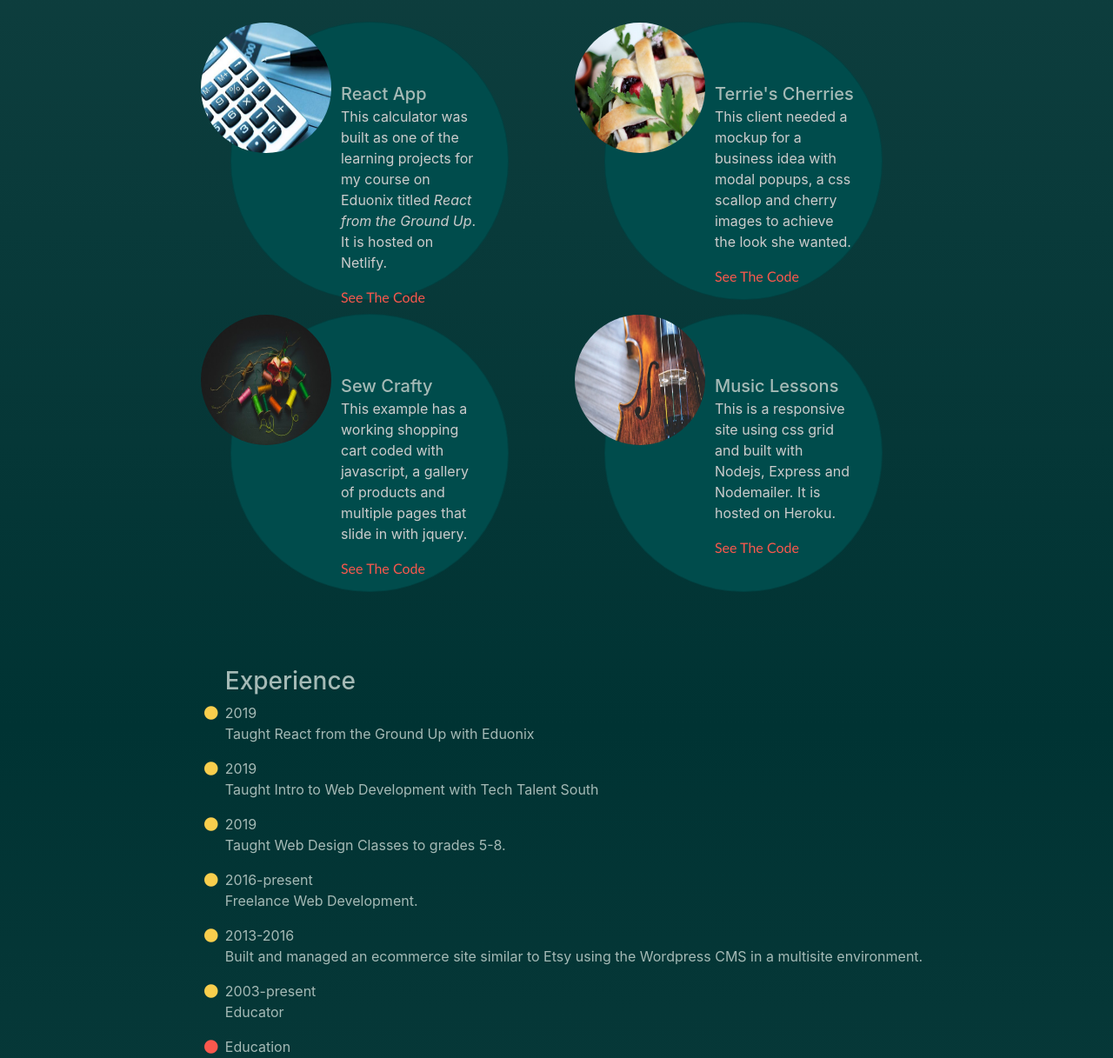
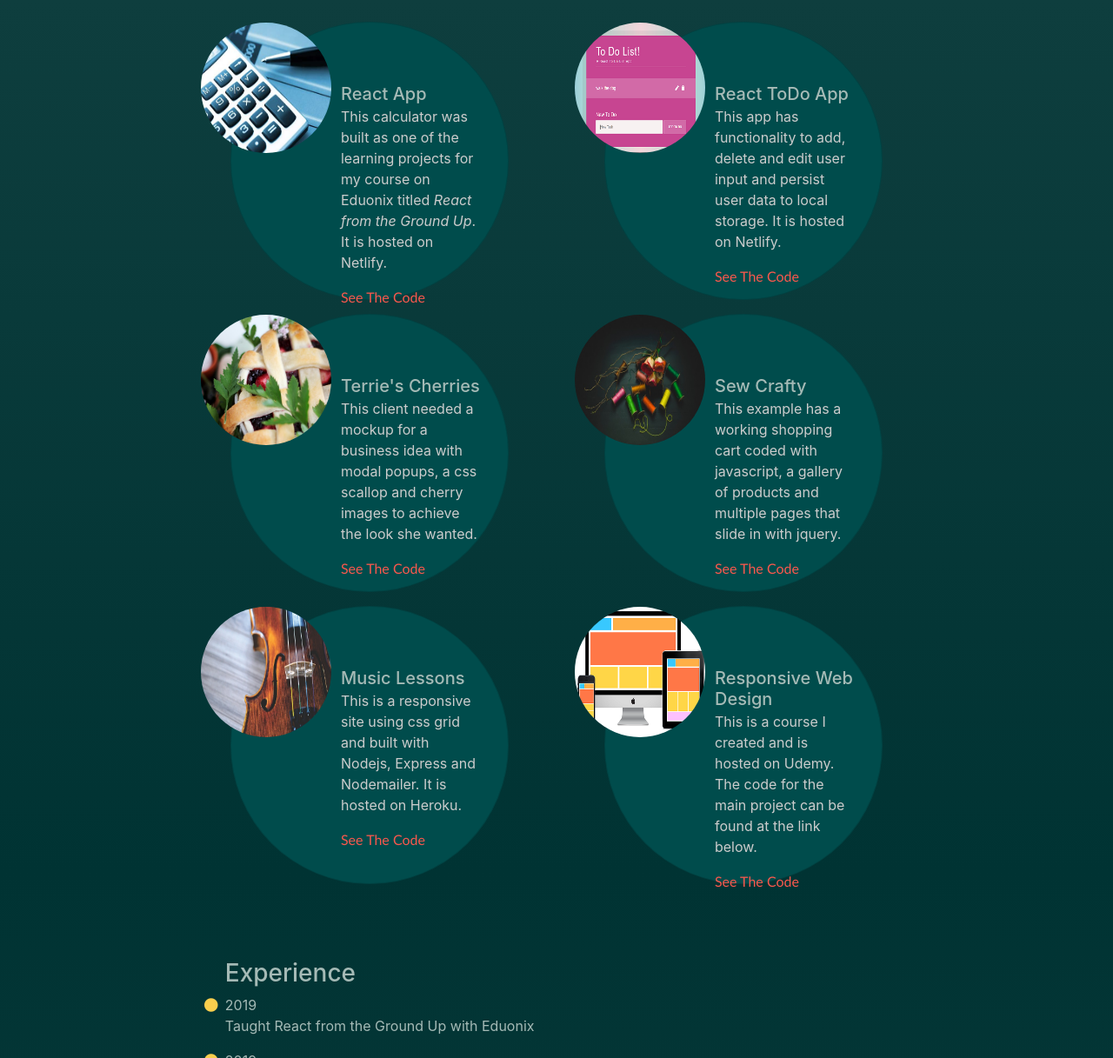
Before and after one commit to lazavazav/resume-portfolio, a plain HTML site: page index.html in a window 1280 px wide. Shown: the part 640-1857 px from the top of the page at 87% size. Drawn offline with nearby package versions, Linux system fonts and the light colour scheme.

Commit message:
added 2 samples

```diff
--- a/index.html
+++ b/index.html
@@ -39,7 +39,7 @@
           </ul>
         </div>
 
-        <div class="box c" id="about"><img src="https://s3-us-west-2.amazonaws.com/s.cdpn.io/1891105/profile%20picture2.svg" width="200px" height="210" alt="profile picture" id="proPic"><h1>Leslie Zavarella</h1><h4>Frontend UI Web Developer</h4><p>I currently teach web design and music in a large suburban school district and freelance with Upwork. I have taught courses with Tech Talent South and on Eduonix and Udemy. In addition to teaching, I am working as a freelance frontend web developer focusing on <span style="color: #f9ce4d; font-weight: bold; ">Responsive Design and the UI.</span> I have worked as a teacher for 20+ years and in the tech industry as a freelance developer since 2013. I have a Master's Degree in Education and extensive, additional coursework in Computer Science and Web Development. Below are links to examples of my work and projects for clients. My teaching and artistic experience, project management skills and expertise in current programming languages enable me to bring leadership, best practices and inspiration to your team.<br><span style="color: #f9ce4d; font-weight: bold; "> Thank you for visiting my portfolio page.</span></p>
+        <div class="box c" id="about"><img src="https://s3-us-west-2.amazonaws.com/s.cdpn.io/1891105/profile%20picture2.svg" width="200px" height="210" alt="profile picture" id="proPic"><h1>Leslie Zavarella</h1><h4>Frontend UI Web Developer</h4><p>I currently teach web design and music in a large suburban school district and freelance with Upwork. I have taught courses with Tech Talent South, Eduonix and Udemy. In addition to teaching, I am working as a freelance frontend web developer focusing on <span style="color: #f9ce4d; font-weight: bold; ">Responsive Design and the UI.</span> I have worked as a teacher for several years and in the tech industry as a freelance developer since 2013. I have a Master's Degree in Education and extensive, additional coursework in Computer Science and Web Development. Below are links to examples of my work and projects for clients. My teaching and artistic experience, project management skills and expertise in current programming languages enable me to bring leadership, best practices and inspiration to your team.<br><span style="color: #f9ce4d; font-weight: bold; "> Thank you for visiting my portfolio page.</span></p>
         </div>
 
          <div class="box d" id="samples">
@@ -56,6 +56,20 @@
                   </div>
                 </div>
               </div>
+
+              <div class="card mb-3" style="min-width: 320px; min-height: 320px; border-radius: 50%; background-color:#004C4C;">
+                <div class="row no-gutters">
+                  <div class="col-md-4">
+                    <a href="https://practical-meninsky-881e91.netlify.app/"><img src="images/todo.PNG" class="card-img" alt="Calculator" style="border-radius: 50%; height: 150px; width: 150px"></a>                      </div>
+                  <div class="col-md-8">
+                    <div class="card-body">
+                      <h5 class="card-title">React ToDo App</h5>
+                      <p class="card-text">This app has functionality to add, delete and edit user input and persist user data to local storage. It is hosted on Netlify.</p><a href="https://github.com/lazavazav/to-do" class="code">See The Code</a>
+                    </div>
+                  </div>
+                </div>
+              </div>
+
 
                   <div class="card mb-3" style="min-width: 320px; min-height: 320px; border-radius: 50%; background-color:#004C4C;">
                     <div class="row no-gutters">
@@ -99,8 +113,18 @@
                     </div>
                   </div>
 
-
-
+                  <div class="card mb-3" style="min-width: 320px; min-height: 320px; border-radius: 50%; background-color:#004C4C;">
+                    <div class="row no-gutters">
+                      <div class="col-md-4">
+                        <a href="https://www.udemy.com/course/responsive-web-design-for-beginners/?referralCode=8D8C79F2EC0CC4880195"><img src="images/responsive.png" class="card-img" alt="Violin" style="border-radius: 50%; height: 150px; width: 150px"></a>                      </div>
+                      <div class="col-md-8">
+                        <div class="card-body">
+                          <h5 class="card-title">Responsive Web Design</h5>
+                          <p class="card-text">This is a course I created and is hosted on Udemy. The code for the main project can be found at the link below.</p><a href="https://github.com/lazavazav/udemy-portfolio" class="code">See The Code</a>
+                        </div>
+                      </div>
+                    </div>
+                  </div>
 
                 </div>
 
```
Also changed, not shown: images/responsive.png (added), images/todo.PNG (added).
